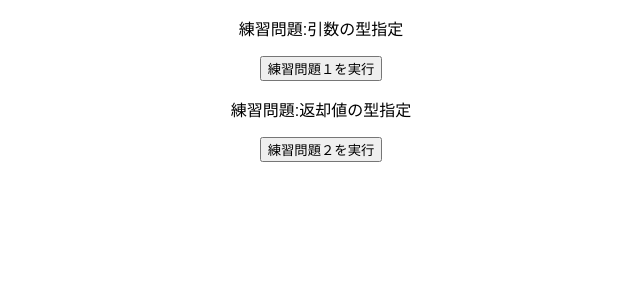
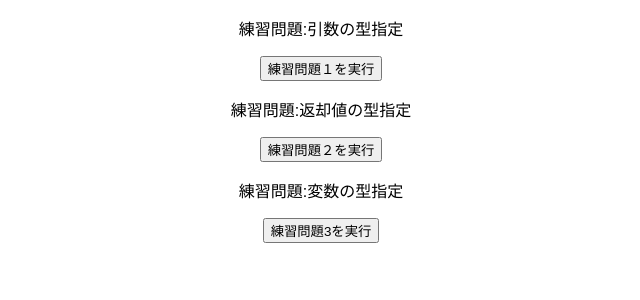
Before and after one commit to jun-yuaka/typescript-learning, a React (Create React App) app: page / in a window 1280 px wide. Shown: the top 300 px of the page, without its empty margins (319-959 px from the left). Built offline with nearby package versions, Linux system fonts and the light colour scheme.

Commit message:
変数型指定の方法完了

```diff
--- a/src/App.tsx
+++ b/src/App.tsx
@@ -1,5 +1,6 @@
 import { Practice1 } from "./practices/Practice1";
 import { Practice2 } from "./practices/Practice2";
+import { Practice3 } from "./practices/Practice3";
 
 import "./styles.css";
 
@@ -8,6 +9,7 @@ export default function App() {
     <div className="App">
       <Practice1 />
       <Practice2 />
+      <Practice3 />
     </div>
   );
 }
--- /dev/null
+++ b/src/practices/Practice3.tsx
@@ -0,0 +1,17 @@
+export const Practice3 = () => {
+  const getTotalFee = (num: number): number => {
+    const total = num * 1.1;
+    return total;
+  };
+  const onClickPractiece = () => {
+    let total: number = 0;
+    total = getTotalFee(1000);
+    console.log(total);
+  };
+  return (
+    <div>
+      <p>練習問題:変数の型指定</p>
+      <button onClick={onClickPractiece}>練習問題3を実行</button>
+    </div>
+  );
+};
```
